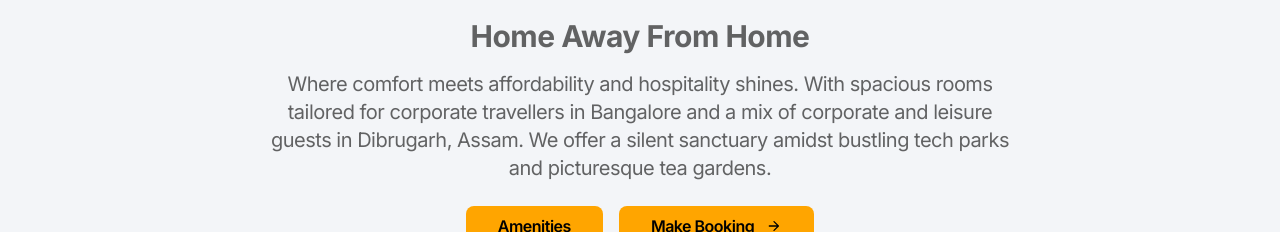
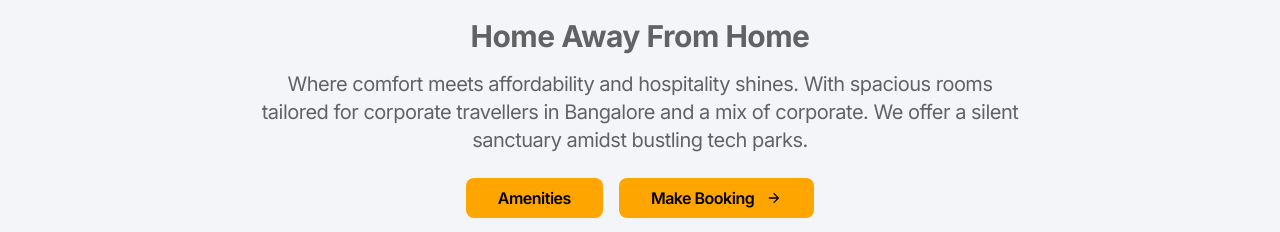
Before and after one commit to ishaan-chadha1/mk-residencies, a Next.js app: page / in a window 1280 px wide. Shown: the part 718-950 px from the top of the page. Built offline with nearby package versions, Linux system fonts and the light colour scheme.

Commit message:
Stay with us and Landing Content Changes

```diff
--- a/components/Banner/HomeBanner.js
+++ b/components/Banner/HomeBanner.js
@@ -30,10 +30,8 @@
                         <p>
                             Where comfort meets affordability and hospitality
                             shines. With spacious rooms tailored for corporate
-                            travellers in Bangalore and a mix of corporate and
-                            leisure guests in Dibrugarh, Assam. We offer a
-                            silent sanctuary amidst bustling tech parks and
-                            picturesque tea gardens.{" "}
+                            travellers in Bangalore and a mix of corporate. We
+                            offer a silent sanctuary amidst bustling tech parks.{" "}
                         </p>
                     </Content>
                     <div className="mt-6 mb-16 text-center">
--- a/components/ContentImage/ContentImage.js
+++ b/components/ContentImage/ContentImage.js
@@ -14,9 +14,9 @@
     },
     {
         id: uuid(),
-        title: "Join Us",
+        title: "Stay With Us",
         content:
-            "Whether you're here for business or leisure, join us on our journey to redefine hospitality and create unforgettable memories.",
+            "Whether you're here for business or leisure, stay with us on our journey to redefine hospitality and create unforgettable memories.",
         align: "left",
         image: "/ts deluxe room .jpg"
     }
```
